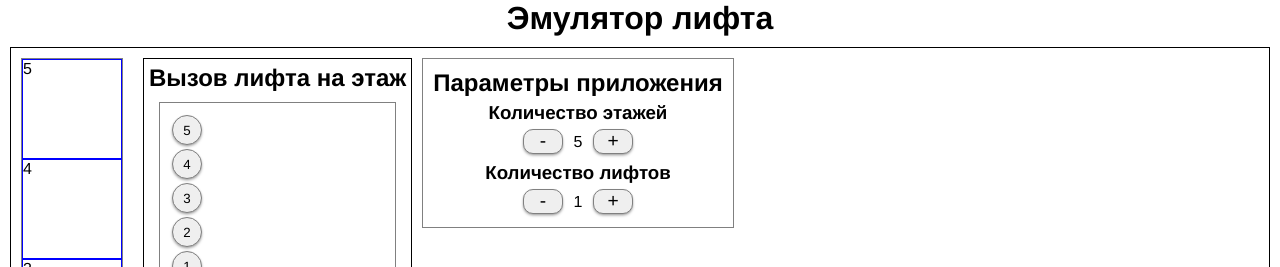
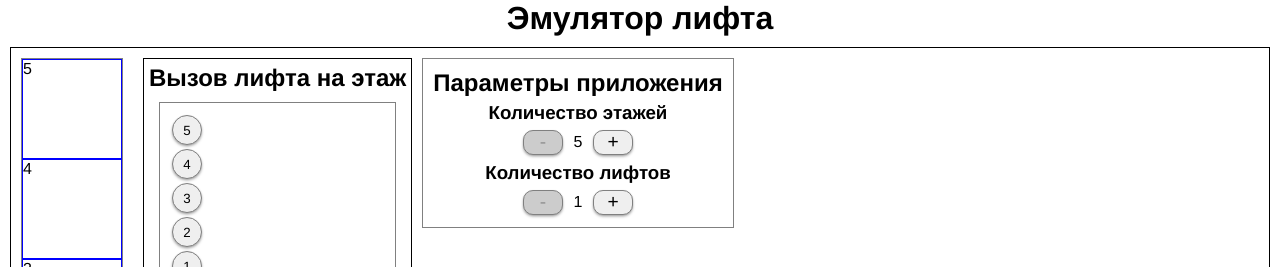
Before and after one commit to flamaster00/lift-emulator, a Vue app: page / in a window 1280 px wide. Shown: the top 267 px of the page. Built offline with nearby package versions, Linux system fonts and the light colour scheme.

Commit message:
added disabled option to buttons

```diff
--- a/src/components/AppSettings.vue
+++ b/src/components/AppSettings.vue
@@ -38,19 +38,35 @@ watch(
 <div class="container">
   <h2>Параметры приложения</h2>
   <div class="parameter-container">
-    <h3>Количество этажей</h3>
-    <div style="margin-top: 3px">
-      <button class="parameter-btn" @click="floorCount--">-</button>
+    <h3 style="user-select: none">Количество этажей</h3>
+    <div class="count-container">
+      <button
+          class="parameter-btn"
+          @click="floorCount--"
+          :disabled="floorCount === minFloorCount"
+      >-</button>
       <div class="parameter-count">{{floorCount}}</div>
-      <button class="parameter-btn" @click="floorCount++">+</button>
+      <button
+          class="parameter-btn"
+          @click="floorCount++"
+          :disabled="floorCount === maxFloorCount"
+      >+</button>
     </div>
   </div>
   <div class="parameter-container">
-    <h3>Количество лифтов</h3>
-    <div style="margin-top: 3px">
-      <button class="parameter-btn" @click="liftCount--">-</button>
+    <h3 style="user-select: none">Количество лифтов</h3>
+    <div class="count-container">
+      <button
+          class="parameter-btn"
+          @click="liftCount--"
+          :disabled="liftCount === minLiftCount"
+      >-</button>
       <div class="parameter-count">{{liftCount}}</div>
-      <button class="parameter-btn" @click="liftCount++">+</button>
+      <button
+          class="parameter-btn"
+          @click="liftCount++"
+          :disabled="liftCount === maxLiftCount"
+      >+</button>
     </div>
   </div>
 </div>
@@ -76,9 +92,16 @@ div {
   flex-direction: column;
   align-items: center;
 }
+.count-container {
+  margin-top: 3px;
+  display: flex;
+  justify-content: center;
+  align-items: center;
+}
 
 .parameter-btn {
   cursor: pointer;
+  user-select: none;
   height: 25px;
   width: 40px;
   border-radius: 10px;
@@ -98,6 +121,11 @@ button:active {
   line-height: 30px;
   width: 30px;
   text-align: center;
+  user-select: none;
+}
+
+button:disabled {
+  background: #ccc;
 }
 
 </style>
```
